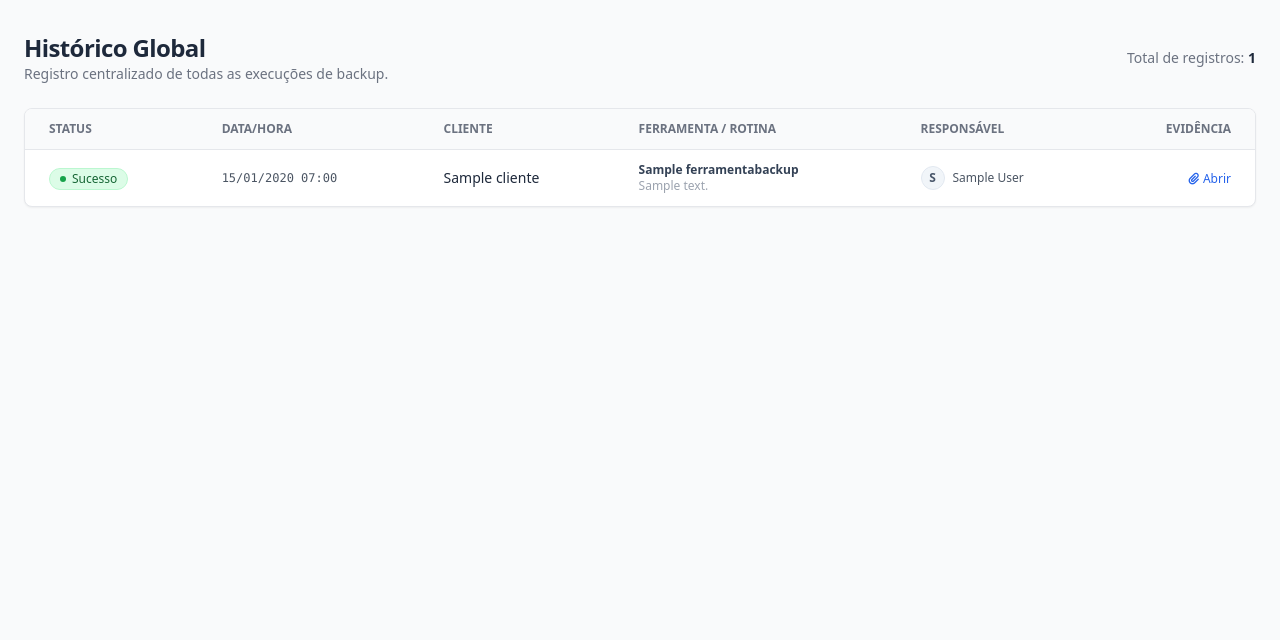
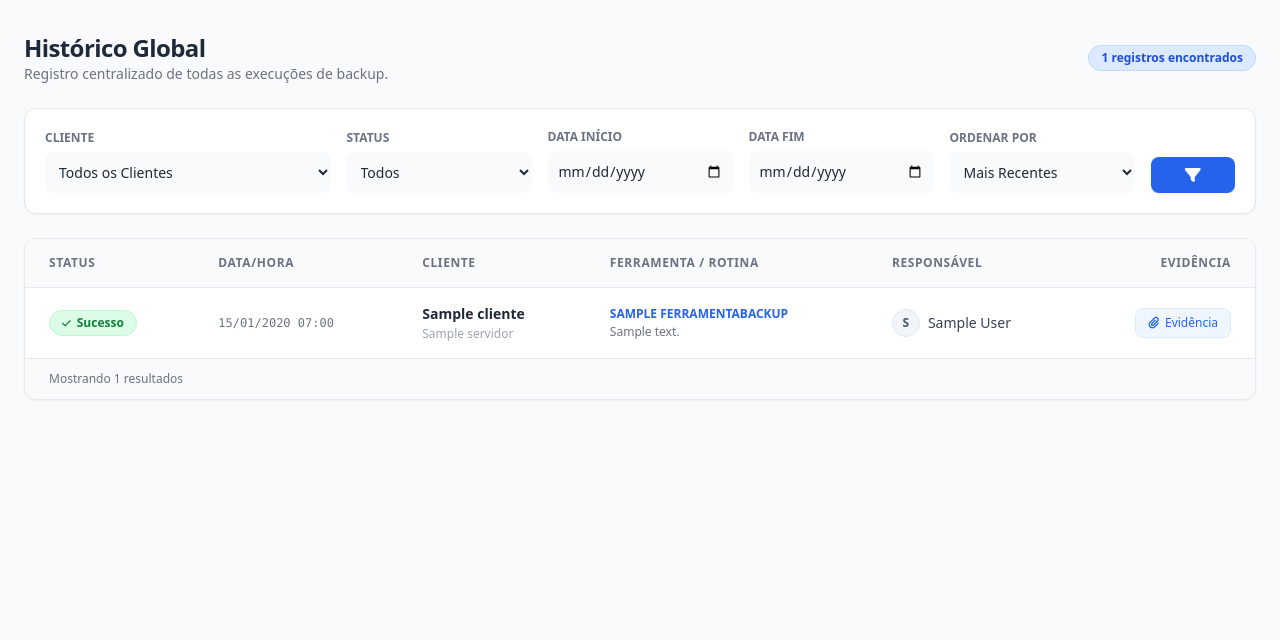
Before and after one commit to gabrielbatistarocha25/backup_manager, a Django app: page /historico/ in a window 1280 px wide. Shown: the part 69-709 px from the top of the page. Run offline with Django 5.2, Linux system fonts and the light colour scheme; a user stored in the database is signed in; tables that the repository leaves empty hold one stand-in row (values such as "Sample post"); some libraries are stand-ins or nearby versions.

Commit message:
ajustes back e front

```diff
--- a/apps/backups/views.py
+++ b/apps/backups/views.py
@@ -1,88 +1,128 @@
-from django.shortcuts import render, get_object_or_404, redirect
+from django.shortcuts import render, redirect, get_object_or_404
 from django.contrib.auth.decorators import login_required
-from django.contrib import messages
-from django.core.paginator import Paginator
-from django.db.models.functions import Lower
-from apps.clientes.models import Cliente
-from .models import ValidacaoBackup
-from .forms import ValidacaoForm
 from django.http import JsonResponse
-from apps.clientes.models import Servidor
+from django.utils.dateparse import parse_date # Importante para o filtro de data
+from .models import RotinaBackup, ValidacaoBackup
+from apps.clientes.models import Cliente, Servidor
 
 @login_required
 def dashboard(request):
-    """
-    VISÃO NOC: Clientes e seus status recentes.
-    """
-    clientes = Cliente.objects.filter(ativo=True).order_by(Lower('nome_fantasia'))
+    # Lógica do dashboard (mantida igual)
+    clientes = Cliente.objects.filter(ativo=True).prefetch_related('servidores', 'rotinas')
 
     for cliente in clientes:
+        # Pega a última validação de qualquer rotina deste cliente
+        ultima_validacao = ValidacaoBackup.objects.filter(
+            rotina__cliente=cliente
+        ).order_by('-created_at').first()
+
+        cliente.ultimo_status = ultima_validacao.status if ultima_validacao else 'PENDENTE'
+
+        # Histórico recente para o accordion (últimas 5)
         cliente.historico_recente = ValidacaoBackup.objects.filter(
-            rotina__servidores__cliente=cliente
-        ).select_related('rotina', 'usuario').order_by('-created_at')[:5]
+            rotina__cliente=cliente
+        ).select_related('rotina', 'rotina__ferramenta', 'usuario').order_by('-created_at')[:5]
 
-        if cliente.historico_recente:
-            cliente.ultimo_status = cliente.historico_recente[0].status
-        else:
-            cliente.ultimo_status = 'PENDENTE'
-
-    ultimas_globais = ValidacaoBackup.objects.select_related(
-        'rotina', 'rotina__ferramenta', 'usuario'
-    ).all()[:10]
+    # Feed lateral (últimas 10 do sistema todo)
+    ultimas_validacoes = ValidacaoBackup.objects.select_related(
+        'rotina', 'rotina__ferramenta', 'rotina__cliente'
+    ).order_by('-created_at')[:10]
 
     return render(request, 'dashboard.html', {
         'clientes': clientes,
-        'ultimas_validacoes': ultimas_globais
+        'ultimas_validacoes': ultimas_validacoes
     })
 
 @login_required
 def historico_global(request):
-    """
-    VISÃO AUDITORIA: Lista plana e paginada.
-    CORREÇÃO: Usamos prefetch_related para a relação ManyToMany de servidores.
-    """
-    validacoes_list = ValidacaoBackup.objects.select_related(
+    # 1. Query Inicial Otimizada
+    validacoes = ValidacaoBackup.objects.all().select_related(
         'rotina',
         'rotina__ferramenta',
+        'rotina__cliente',
         'usuario'
-    ).prefetch_related(
-        'rotina__servidores__cliente' # <--- CORREÇÃO AQUI (Mudou de select para prefetch)
-    ).all().order_by('-created_at')
+    )
 
-    paginator = Paginator(validacoes_list, 50)
-    page_number = request.GET.get('page')
-    page_obj = paginator.get_page(page_number)
+    # 2. Captura os filtros da URL
+    cliente_id = request.GET.get('cliente')
+    status = request.GET.get('status')
+    data_inicio = request.GET.get('data_inicio')
+    data_fim = request.GET.get('data_fim')
+    ordenacao = request.GET.get('ordenacao', 'recente') # Padrão: Mais recente
 
-    return render(request, 'historico_global.html', {
-        'page_obj': page_obj
-    })
+    # 3. Aplica os Filtros
+    if cliente_id:
+        validacoes = validacoes.filter(rotina__cliente_id=cliente_id)
+
+    if status:
+        validacoes = validacoes.filter(status=status)
+
+    if data_inicio:
+        data_i = parse_date(data_inicio)
+        if data_i:
+            validacoes = validacoes.filter(created_at__date__gte=data_i)
+
+    if data_fim:
+        data_f = parse_date(data_fim)
+        if data_f:
+            validacoes = validacoes.filter(created_at__date__lte=data_f)
+
+    # 4. Aplica a Ordenação
+    mapa_ordenacao = {
+        'recente': '-created_at',
+        'antigo': 'created_at',
+        'cliente_az': 'rotina__cliente__nome_fantasia',
+        'cliente_za': '-rotina__cliente__nome_fantasia',
+        'status': 'status',
+    }
+    campo_ordem = mapa_ordenacao.get(ordenacao, '-created_at')
+    validacoes = validacoes.order_by(campo_ordem)
+
+    # 5. Dados auxiliares para o Template (Dropdowns)
+    clientes = Cliente.objects.filter(ativo=True).order_by('nome_fantasia')
+    status_choices = ValidacaoBackup.STATUS_CHOICES
+
+    context = {
+        'validacoes': validacoes,
+        'clientes': clientes,
+        'status_choices': status_choices,
+        'total_registros': validacoes.count(),
+        'filtros_atuais': request.GET # Para manter os campos preenchidos após filtrar
+    }
+
+    return render(request, 'historico_global.html', context)
 
 @login_required
 def nova_validacao(request, cliente_id):
-    cliente = get_object_or_404(Cliente, id=cliente_id)
+    cliente = get_object_or_404(Cliente, pk=cliente_id)
+    rotinas = RotinaBackup.objects.filter(cliente=cliente).select_related('ferramenta').prefetch_related('servidores')
 
     if request.method == 'POST':
-        form = ValidacaoForm(cliente_id, request.POST, request.FILES)
-        if form.is_valid():
-            validacao = form.save(commit=False)
-            validacao.usuario = request.user
-            validacao.save()
-            messages.success(request, 'Backup validado com sucesso!')
+        rotina_id = request.POST.get('rotina')
+        status = request.POST.get('status')
+        observacao = request.POST.get('observacao')
+        evidencia = request.FILES.get('evidencia')
+
+        if rotina_id and status:
+            rotina = get_object_or_404(RotinaBackup, id=rotina_id)
+
+            ValidacaoBackup.objects.create(
+                rotina=rotina,
+                usuario=request.user,
+                status=status,
+                observacao=observacao,
+                evidencia=evidencia
+            )
             return redirect('dashboard')
-    else:
-        form = ValidacaoForm(cliente_id=cliente.id)
 
-    return render(request, 'validacao_form.html', {
-        'form': form,
-        'cliente': cliente
+    return render(request, 'nova_validacao.html', {
+        'cliente': cliente,
+        'rotinas': rotinas
     })
 
+# API para o Admin (Ajax)
 @login_required
 def get_servidores_por_cliente(request):
-    """
-    Retorna JSON com os servidores de um cliente específico.
-    Usado no Admin para filtrar o combo de seleção.
-    """
     cliente_id = request.GET.get('cliente_id')
     if not cliente_id:
         return JsonResponse({'servidores': []})
--- a/templates/historico_global.html
+++ b/templates/historico_global.html
@@ -3,82 +3,163 @@
 {% block content %}
 <div class="space-y-6">
 
-    <div class="flex flex-col md:flex-row justify-between items-center gap-4">
+    <div class="flex flex-col md:flex-row md:items-center justify-between gap-4">
         <div>
-            <h1 class="text-2xl font-bold text-slate-800 tracking-tight">Histórico Global</h1>
+            <h2 class="text-2xl font-bold text-slate-800 tracking-tight">Histórico Global</h2>
             <p class="text-sm text-gray-500">Registro centralizado de todas as execuções de backup.</p>
         </div>
 
-        <div class="text-sm text-gray-500">
-            Total de registros: <span class="font-bold text-slate-800">{{ page_obj.paginator.count }}</span>
+        <div class="flex items-center gap-2">
+            <span class="bg-blue-100 text-blue-700 text-xs font-bold px-3 py-1 rounded-full border border-blue-200">
+                {{ total_registros }} registros encontrados
+            </span>
         </div>
     </div>
 
-    <div class="bg-white rounded-lg border border-gray-200 shadow-sm overflow-hidden">
+    <div class="bg-white p-5 rounded-xl border border-gray-200 shadow-sm">
+        <form method="get" class="grid grid-cols-1 md:grid-cols-12 gap-4 items-end">
+
+            <div class="md:col-span-3">
+                <label class="block text-xs font-bold text-gray-500 mb-1.5 uppercase">Cliente</label>
+                <select name="cliente" class="w-full text-sm border-gray-300 rounded-lg focus:ring-blue-500 focus:border-blue-500 bg-gray-50 p-2.5">
+                    <option value="">Todos os Clientes</option>
+                    {% for cli in clientes %}
+                    <option value="{{ cli.id }}" {% if filtros_atuais.cliente == cli.id|stringformat:"s" %}selected{% endif %}>
+                        {{ cli.nome_fantasia }}
+                    </option>
+                    {% endfor %}
+                </select>
+            </div>
+
+            <div class="md:col-span-2">
+                <label class="block text-xs font-bold text-gray-500 mb-1.5 uppercase">Status</label>
+                <select name="status" class="w-full text-sm border-gray-300 rounded-lg focus:ring-blue-500 focus:border-blue-500 bg-gray-50 p-2.5">
+                    <option value="">Todos</option>
+                    {% for code, label in status_choices %}
+                    <option value="{{ code }}" {% if filtros_atuais.status == code %}selected{% endif %}>
+                        {{ label }}
+                    </option>
+                    {% endfor %}
+                </select>
+            </div>
+
+            <div class="md:col-span-2">
+                <label class="block text-xs font-bold text-gray-500 mb-1.5 uppercase">Data Início</label>
+                <input type="date" name="data_inicio" value="{{ filtros_atuais.data_inicio }}" class="w-full text-sm border-gray-300 rounded-lg focus:ring-blue-500 focus:border-blue-500 bg-gray-50 p-2.5">
+            </div>
+            <div class="md:col-span-2">
+                <label class="block text-xs font-bold text-gray-500 mb-1.5 uppercase">Data Fim</label>
+                <input type="date" name="data_fim" value="{{ filtros_atuais.data_fim }}" class="w-full text-sm border-gray-300 rounded-lg focus:ring-blue-500 focus:border-blue-500 bg-gray-50 p-2.5">
+            </div>
+
+            <div class="md:col-span-2">
+                <label class="block text-xs font-bold text-gray-500 mb-1.5 uppercase">Ordenar por</label>
+                <select name="ordenacao" class="w-full text-sm border-gray-300 rounded-lg focus:ring-blue-500 focus:border-blue-500 bg-gray-50 p-2.5">
+                    <option value="recente" {% if filtros_atuais.ordenacao == 'recente' %}selected{% endif %}>Mais Recentes</option>
+                    <option value="antigo" {% if filtros_atuais.ordenacao == 'antigo' %}selected{% endif %}>Mais Antigos</option>
+                    <option value="cliente_az" {% if filtros_atuais.ordenacao == 'cliente_az' %}selected{% endif %}>Cliente (A-Z)</option>
+                    <option value="status" {% if filtros_atuais.ordenacao == 'status' %}selected{% endif %}>Status</option>
+                </select>
+            </div>
+
+            <div class="md:col-span-1 flex gap-2">
+                <button type="submit" class="w-full bg-blue-600 hover:bg-blue-700 text-white p-2.5 rounded-lg transition shadow-sm flex items-center justify-center" title="Aplicar Filtros">
+                    <i class="fa-solid fa-filter"></i>
+                </button>
+
+                {% if filtros_atuais.cliente or filtros_atuais.status or filtros_atuais.data_inicio or filtros_atuais.data_fim %}
+                <a href="{% url 'historico_global' %}" class="w-full bg-white hover:bg-gray-50 text-red-500 border border-red-200 p-2.5 rounded-lg flex items-center justify-center transition shadow-sm" title="Limpar Filtros">
+                    <i class="fa-solid fa-xmark"></i>
+                </a>
+                {% endif %}
+            </div>
+        </form>
+    </div>
+
+    <div class="bg-white rounded-xl border border-gray-200 shadow-sm overflow-hidden">
         <div class="overflow-x-auto">
             <table class="w-full text-sm text-left text-gray-600">
                 <thead class="text-xs text-gray-500 uppercase bg-gray-50 border-b border-gray-200">
                     <tr>
-                        <th class="px-6 py-3">Status</th>
-                        <th class="px-6 py-3">Data/Hora</th>
-                        <th class="px-6 py-3">Cliente</th>
-                        <th class="px-6 py-3">Ferramenta / Rotina</th>
-                        <th class="px-6 py-3">Responsável</th>
-                        <th class="px-6 py-3 text-right">Evidência</th>
+                        <th class="px-6 py-4 font-bold tracking-wider">Status</th>
+                        <th class="px-6 py-4 font-bold tracking-wider">Data/Hora</th>
+                        <th class="px-6 py-4 font-bold tracking-wider">Cliente</th>
+                        <th class="px-6 py-4 font-bold tracking-wider">Ferramenta / Rotina</th>
+                        <th class="px-6 py-4 font-bold tracking-wider">Responsável</th>
+                        <th class="px-6 py-4 text-right font-bold tracking-wider">Evidência</th>
                     </tr>
                 </thead>
                 <tbody class="divide-y divide-gray-100">
-                    {% for val in page_obj %}
-                    <tr class="hover:bg-gray-50 transition">
-                        <td class="px-6 py-3">
+                    {% for val in validacoes %}
+                    <tr class="hover:bg-blue-50/50 transition duration-150 group">
+                        <td class="px-6 py-4">
                             {% if val.status == 'SUCESSO' %}
-                                <span class="inline-flex items-center gap-1.5 px-2.5 py-0.5 rounded-full text-xs font-medium bg-green-100 text-green-800 border border-green-200">
-                                    <span class="w-1.5 h-1.5 rounded-full bg-green-600"></span> Sucesso
+                                <span class="inline-flex items-center gap-1.5 px-3 py-1 rounded-full text-xs font-bold bg-green-100 text-green-700 border border-green-200">
+                                    <i class="fa-solid fa-check text-[10px]"></i> Sucesso
                                 </span>
                             {% elif val.status == 'ALERTA' %}
-                                <span class="inline-flex items-center gap-1.5 px-2.5 py-0.5 rounded-full text-xs font-medium bg-yellow-100 text-yellow-800 border border-yellow-200">
-                                    <span class="w-1.5 h-1.5 rounded-full bg-yellow-600"></span> Alerta
+                                <span class="inline-flex items-center gap-1.5 px-3 py-1 rounded-full text-xs font-bold bg-yellow-100 text-yellow-700 border border-yellow-200">
+                                    <i class="fa-solid fa-triangle-exclamation text-[10px]"></i> Alerta
                                 </span>
                             {% else %}
-                                <span class="inline-flex items-center gap-1.5 px-2.5 py-0.5 rounded-full text-xs font-medium bg-red-100 text-red-800 border border-red-200">
-                                    <span class="w-1.5 h-1.5 rounded-full bg-red-600"></span> Erro
+                                <span class="inline-flex items-center gap-1.5 px-3 py-1 rounded-full text-xs font-bold bg-red-100 text-red-700 border border-red-200">
+                                    <i class="fa-solid fa-xmark text-[10px]"></i> Erro
                                 </span>
                             {% endif %}
                         </td>
-                        <td class="px-6 py-3 font-mono text-xs whitespace-nowrap">
+
+                        <td class="px-6 py-4 font-mono text-xs text-gray-500">
                             {{ val.created_at|date:"d/m/Y H:i" }}
                         </td>
-                        <td class="px-6 py-3 font-medium text-slate-800">
-                            {{ val.rotina.servidores.first.cliente.nome_fantasia }}
+
+                        <td class="px-6 py-4">
+                            <span class="font-bold text-gray-800 text-sm block">{{ val.rotina.cliente.nome_fantasia|default:"-" }}</span>
+                            {% if val.rotina.servidores.exists %}
+                            <span class="text-xs text-gray-400 block mt-0.5">{{ val.rotina.servidores.first.hostname }}</span>
+                            {% endif %}
                         </td>
-                        <td class="px-6 py-3">
+
+                        <td class="px-6 py-4">
                             <div class="flex flex-col">
-                                <span class="font-semibold text-xs text-slate-700">{{ val.rotina.ferramenta.nome }}</span>
-                                <span class="text-xs text-gray-400">{{ val.rotina.descricao|truncatechars:40 }}</span>
+                                <span class="font-bold text-blue-600 text-xs uppercase mb-0.5">{{ val.rotina.ferramenta.nome }}</span>
+                                <span class="text-xs text-gray-500 truncate max-w-[200px]" title="{{ val.rotina.descricao }}">{{ val.rotina.descricao }}</span>
                             </div>
                         </td>
-                        <td class="px-6 py-3">
+
+                        <td class="px-6 py-4">
                             <div class="flex items-center gap-2">
-                                <div class="w-6 h-6 rounded-full bg-slate-100 flex items-center justify-center text-xs font-bold text-slate-600 border border-slate-200">
+                                <div class="w-7 h-7 rounded-full bg-slate-100 flex items-center justify-center text-xs font-bold text-slate-600 border border-slate-200">
                                     {{ val.usuario.username.0|upper }}
                                 </div>
-                                <span class="text-xs">{{ val.usuario.get_full_name|default:val.usuario.username }}</span>
+                                <span class="text-sm text-gray-700">{{ val.usuario.get_full_name|default:val.usuario.username }}</span>
                             </div>
                         </td>
-                        <td class="px-6 py-3 text-right">
+
+                        <td class="px-6 py-4 text-right">
                             {% if val.evidencia %}
-                                <a href="{{ val.evidencia.url }}" target="_blank" class="text-blue-600 hover:text-blue-800 hover:underline text-xs font-medium">
-                                    <i class="fa-solid fa-paperclip mr-1"></i>Abrir
-                                </a>
+                            <a href="{{ val.evidencia.url }}" target="_blank" class="inline-flex items-center gap-1.5 px-3 py-1.5 rounded-lg text-blue-600 bg-blue-50 hover:bg-blue-100 border border-blue-100 font-medium text-xs transition">
+                                <i class="fa-solid fa-paperclip"></i> Evidência
+                            </a>
                             {% else %}
-                                <span class="text-gray-300">-</span>
+                            <span class="text-gray-300 text-xs italic">Sem anexo</span>
                             {% endif %}
                         </td>
                     </tr>
                     {% empty %}
                     <tr>
-                        <td colspan="6" class="px-6 py-8 text-center text-gray-400">
-                            Nenhum registro encontrado no sistema.
+                        <td colspan="6" class="px-6 py-12 text-center">
+                            <div class="flex flex-col items-center justify-center gap-3">
+                                <div class="w-12 h-12 rounded-full bg-gray-100 flex items-center justify-center">
+                                    <i class="fa-solid fa-filter text-gray-400"></i>
+                                </div>
+                                <div>
+                                    <h3 class="text-sm font-bold text-gray-900">Nenhum registro encontrado</h3>
+                                    <p class="text-xs text-gray-500 mt-1">Tente ajustar os filtros ou limpar a busca.</p>
+                                </div>
+                                <a href="{% url 'historico_global' %}" class="mt-2 text-xs font-medium text-blue-600 hover:text-blue-800 border border-blue-200 bg-blue-50 px-3 py-1.5 rounded-md hover:bg-blue-100 transition">
+                                    Limpar Filtros
+                                </a>
+                            </div>
                         </td>
                     </tr>
                     {% endfor %}
@@ -86,21 +167,12 @@
             </table>
         </div>
 
-        {% if page_obj.has_other_pages %}
-        <div class="bg-gray-50 px-6 py-3 border-t border-gray-200 flex items-center justify-between">
-            <span class="text-xs text-gray-500">
-                Página {{ page_obj.number }} de {{ page_obj.paginator.num_pages }}
-            </span>
-            <div class="flex gap-2">
-                {% if page_obj.has_previous %}
-                    <a href="?page={{ page_obj.previous_page_number }}" class="px-3 py-1 bg-white border border-gray-300 rounded text-xs hover:bg-gray-50 transition">Anterior</a>
-                {% endif %}
-                {% if page_obj.has_next %}
-                    <a href="?page={{ page_obj.next_page_number }}" class="px-3 py-1 bg-white border border-gray-300 rounded text-xs hover:bg-gray-50 transition">Próxima</a>
-                {% endif %}
-            </div>
+        <div class="bg-gray-50 px-6 py-3 border-t border-gray-200 text-xs text-gray-500 flex justify-between items-center">
+            <span>Mostrando {{ validacoes|length }} resultados</span>
+            {% if total_registros > 50 %}
+            <span class="italic text-gray-400">Dica: Use os filtros para refinar sua busca</span>
+            {% endif %}
         </div>
-        {% endif %}
     </div>
 </div>
 {% endblock %}
```
Also changed, not shown: templates/nova_validacao.html (added, +99 -0 lines).
